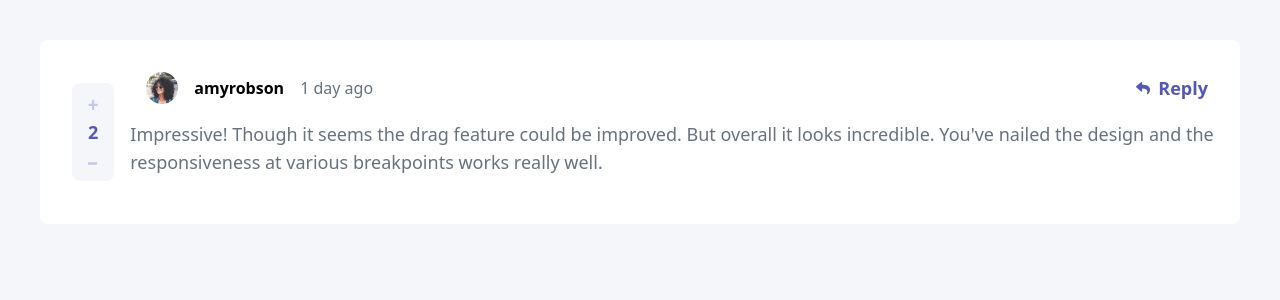
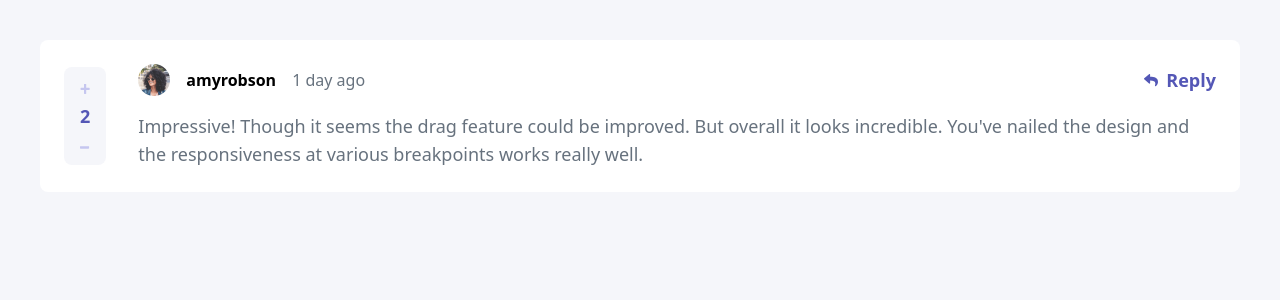
Before and after one commit to lavollmer/interactive-comments-app, a React (Vite) app: page / in a window 1280 px wide. Shown: the top 300 px of the page. Built offline with nearby package versions, Linux system fonts and the light colour scheme.

Commit message:
styled the reusable comment card - will make improvements as project continues

```diff
--- a/src/components/CommentCard.jsx
+++ b/src/components/CommentCard.jsx
@@ -6,10 +6,10 @@ import Avatar from "../assets/image-amyrobson.png";
 
 const CommentCard = () => {
   return (
-    <div className="flex flex-row items-center font-rubik bg-white rounded-lg p-4">
+    <div className="flex flex-row items-center font-rubik bg-white rounded-lg p-2">
       {/* increment and decrement button */}
-      <div className="flex flex-col items-center rounded-lg bg-very-light-gray p-4 m-4">
-        <button className="cursor-pointer">
+      <div className="flex flex-col items-center rounded-lg bg-very-light-gray m-4 p-4">
+        <button>
           <img
             src={IconPlus}
             alt="Increment Icon"
@@ -22,8 +22,8 @@ const CommentCard = () => {
         </button>
       </div>
       {/* name, avatar image, reply button and comment */}
-      <div>
-        <div className="flex flex-row items-center justify-between p-4">
+      <div className="flex flex-col space-y-4 p-4">
+        <div className="flex flex-row items-center justify-between">
           <div className="flex flex-row items-center justify-center text-md space-x-4">
             <img src={Avatar} alt="Amy Robson Image" className="h-8 w-8" />
             <h1 className="font-bold text-black">amyrobson</h1>
@@ -36,8 +36,8 @@ const CommentCard = () => {
             </button>
           </div>
         </div>
-        <div className="pb-8">
-          <p className="text-lg text-grayish-blue">
+        <div>
+          <p className="text-lg text-grayish-blue font-semi-bold pr-2">
             Impressive! Though it seems the drag feature could be improved. But
             overall it looks incredible. You've nailed the design and the
             responsiveness at various breakpoints works really well.
```
Also changed, not shown: 1 other file (tests, documents, lock files or other folders).
